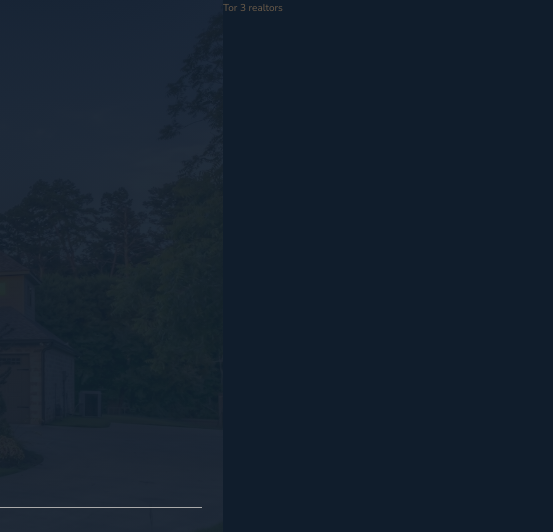
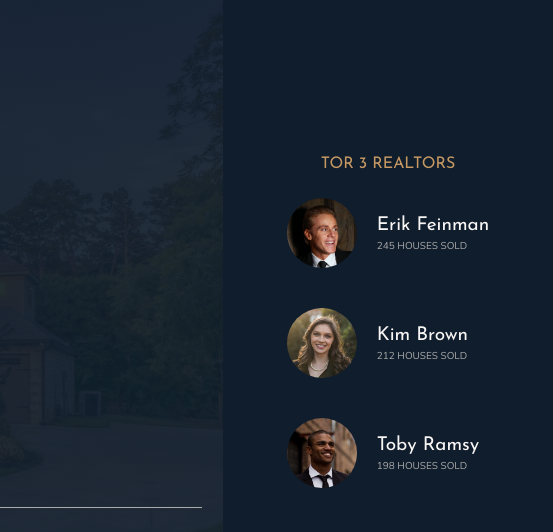
Before and after one commit to yf1619/Nexter, a website: page index.html in a window 1280 px wide. Shown: the top 532 px of the page, 727-1280 px from the left. Drawn offline with nearby package versions, Linux system fonts and the light colour scheme.

Commit message:
Building the Realtors Section

```diff
--- a/index.html
+++ b/index.html
@@ -29,7 +29,26 @@
         <img src="img/logo-bi.png" alt="Seen on logo 4" />
       </div>
     </header>
-    <div class="realtors">Tor 3 realtors</div>
+    <div class="realtors">
+      <h3 class="heading-3">Tor 3 realtors</h3>
+      <div class="realtors_list">
+        <img src="img/realtor-1.jpeg" alt="Realtor 1" class="realtors__img" />
+        <div class="realtors__details">
+          <h4 class="heading-4 heading-4--light">Erik Feinman</h4>
+          <p class="realtors__sold">245 houses sold</p>
+        </div>
+        <img src="img/realtor-2.jpeg" alt="Realtor 1" class="realtors__img" />
+        <div class="realtors__details">
+          <h4 class="heading-4 heading-4--light">Kim Brown</h4>
+          <p class="realtors__sold">212 houses sold</p>
+        </div>
+        <img src="img/realtor-3.jpeg" alt="Realtor 1" class="realtors__img" />
+        <div class="realtors__details">
+          <h4 class="heading-4 heading-4--light">Toby Ramsy</h4>
+          <p class="realtors__sold">198 houses sold</p>
+        </div>
+      </div>
+    </div>
     <section class="features">
       <div class="feature">
         <svg class="feature__icon">
--- a/sass/_realtors.scss
+++ b/sass/_realtors.scss
@@ -1,4 +1,42 @@
 .realtors {
   background-color: $color-secondary;
   grid-column: col-start 7 / full-end;
+  padding: 3rem;
+
+  display: grid;
+  align-content: center;
+  justify-content: center;
+  justify-items: center;
+  row-gap: 2rem;
+
+  // .realtors_list
+
+  &_list {
+    display: grid;
+    grid-template-columns: min-content max-content;
+    column-gap: 2rem;
+    row-gap: 5vh;
+    align-items: center;
+  }
+
+  // .realtors__img
+
+  &__img {
+    width: 7rem;
+    border-radius: 50%;
+    display: block;
+  }
+
+  // .realtors__details
+
+  &__details {
+  }
+
+  // .realtors__sold
+
+  &__sold {
+    text-transform: uppercase;
+    color: $color-grey-light-2;
+    margin-top: -3px;
+  }
 }
```
Also changed, not shown: sass/main.css, 1 other file.
